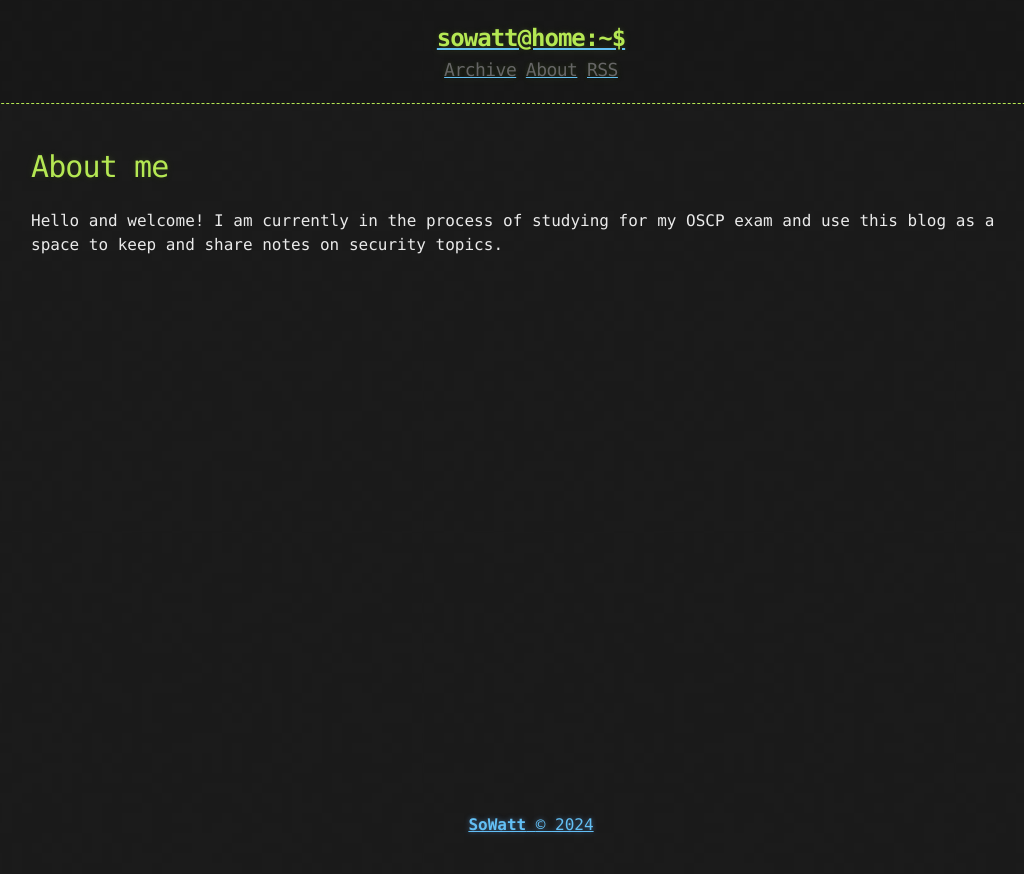
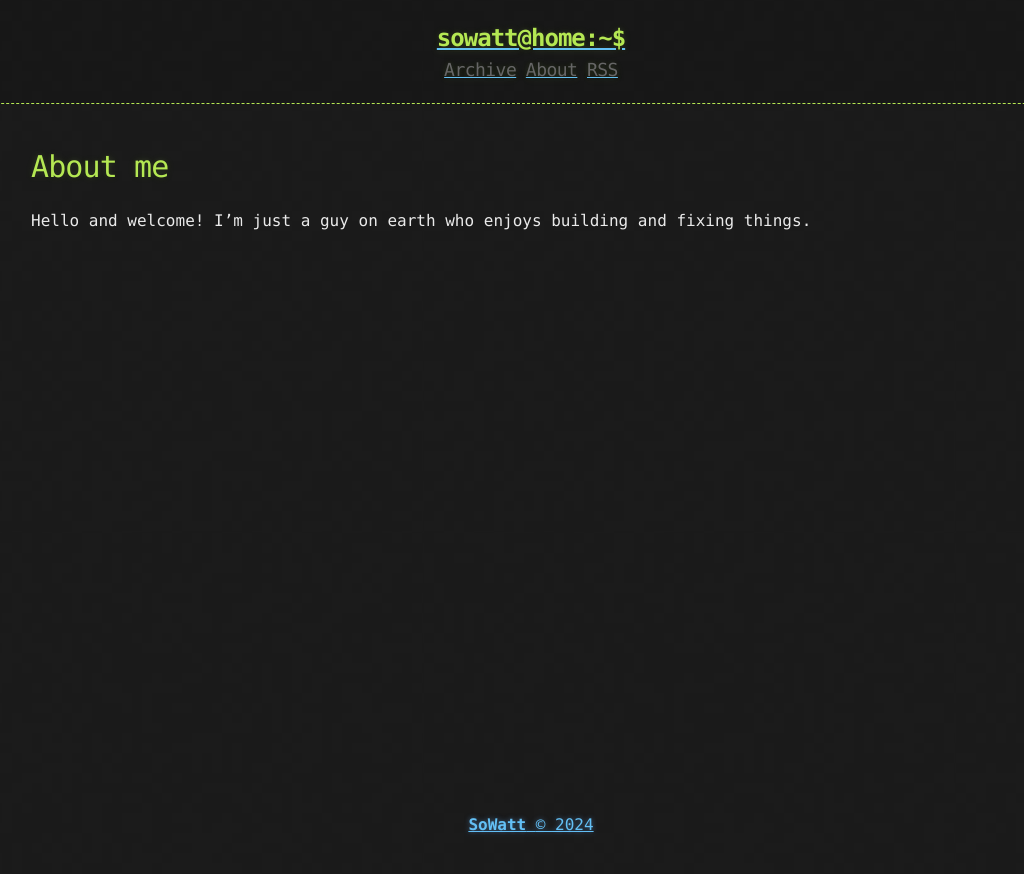
Before and after one commit to soWatt/soWatt.github.io, a Jekyll site: the page built from about.md, in a window 1280 px wide. Shown: the top 874 px of the page, without its empty margins (109-1133 px from the left). Built offline with Jekyll 4.4.1, drawn with Linux system fonts in a browser that asks for light colours.

Commit message:
update the about me section to be accurate

```diff
--- a/about.md
+++ b/about.md
@@ -5,7 +5,7 @@ title: About
 
 # About me
 
-Hello and welcome! I am currently in the process of studying for my OSCP exam and use this blog as a space to keep and share notes on security topics.
+Hello and welcome! I'm just a guy on earth who enjoys building and fixing things.
 
 <br/>
 <br/>
```
